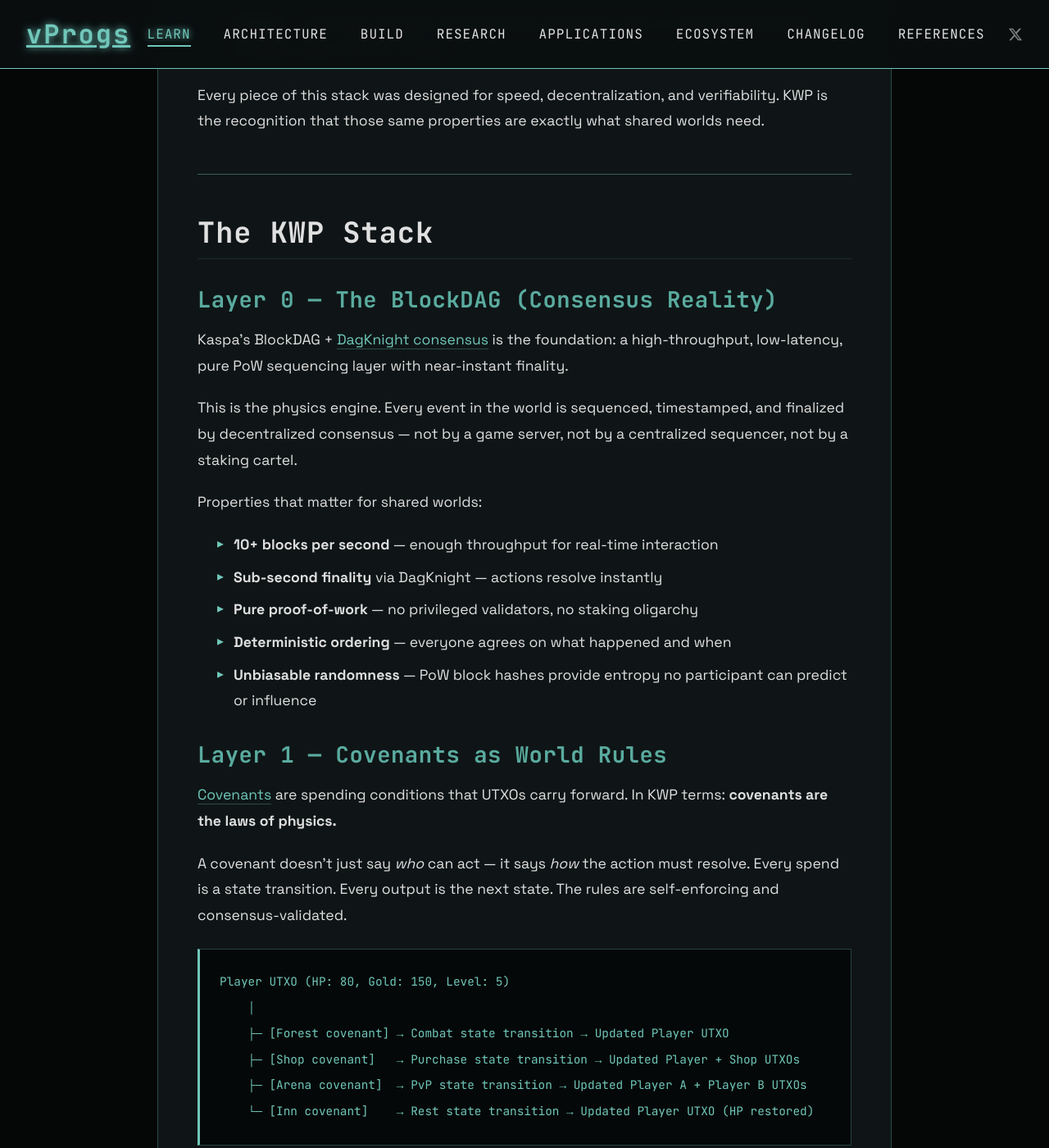
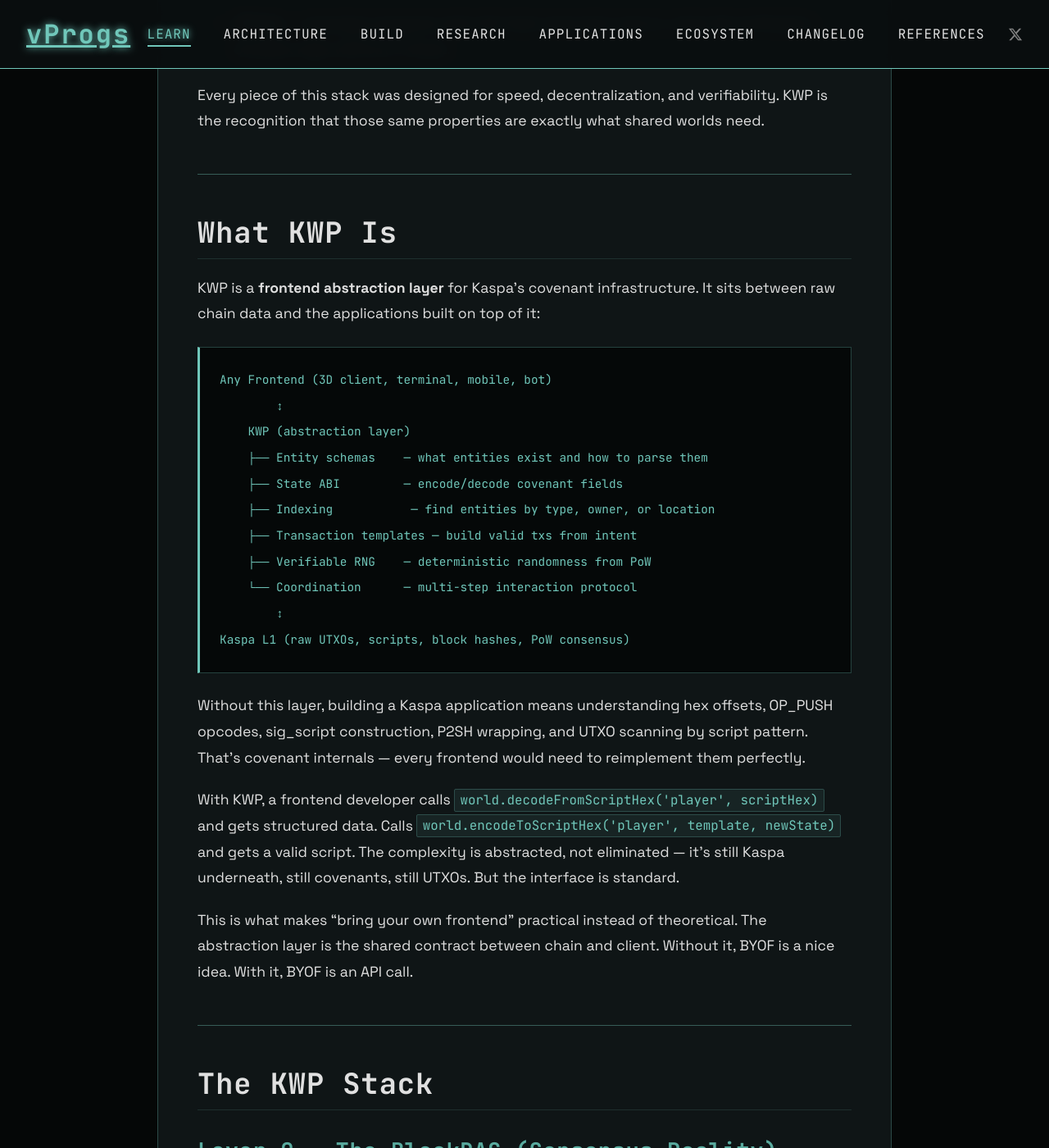
Before and after one commit to creative-inference/vprogs.xyz, a Jekyll site: the page built from learn/kaspa-world-protocol.md, in a window 1280 px wide and 1400 px high, scrolled down 1312 px. Shown: the whole window at 82% size. Built offline with Jekyll 4.4.1, drawn with Linux system fonts in a browser that asks for light colours.

Commit message:
Add 'What KWP Is' section — frontend abstraction layer framing
Explains KWP as the abstraction layer between raw chain data and
frontends. Shows the stack diagram, explains what it abstracts
(hex offsets, sig_scripts, UTXO scanning) and what it exposes
(structured decode/encode, entity discovery, tx templates).

Co-Authored-By: Claude Opus 4.6 (1M context) <noreply@anthropic.com>

````diff
--- a/learn/kaspa-world-protocol.md
+++ b/learn/kaspa-world-protocol.md
@@ -26,6 +26,32 @@ Kaspa isn't just another L1. Its architecture was built for exactly this problem
 - **vProgs** — sovereign programs with off-chain execution and on-chain ZK verification. Complex logic without L1 bloat.
 
 Every piece of this stack was designed for speed, decentralization, and verifiability. KWP is the recognition that those same properties are exactly what shared worlds need.
+
+---
+
+## What KWP Is
+
+KWP is a **frontend abstraction layer** for Kaspa's covenant infrastructure. It sits between raw chain data and the applications built on top of it:
+
+```
+Any Frontend (3D client, terminal, mobile, bot)
+        ↕
+    KWP (abstraction layer)
+    ├── Entity schemas    — what entities exist and how to parse them
+    ├── State ABI         — encode/decode covenant fields
+    ├── Indexing           — find entities by type, owner, or location
+    ├── Transaction templates — build valid txs from intent
+    ├── Verifiable RNG    — deterministic randomness from PoW
+    └── Coordination      — multi-step interaction protocol
+        ↕
+Kaspa L1 (raw UTXOs, scripts, block hashes, PoW consensus)
+```
+
+Without this layer, building a Kaspa application means understanding hex offsets, OP_PUSH opcodes, sig_script construction, P2SH wrapping, and UTXO scanning by script pattern. That's covenant internals — every frontend would need to reimplement them perfectly.
+
+With KWP, a frontend developer calls `world.decodeFromScriptHex('player', scriptHex)` and gets structured data. Calls `world.encodeToScriptHex('player', template, newState)` and gets a valid script. The complexity is abstracted, not eliminated — it's still Kaspa underneath, still covenants, still UTXOs. But the interface is standard.
+
+This is what makes "bring your own frontend" practical instead of theoretical. The abstraction layer is the shared contract between chain and client. Without it, BYOF is a nice idea. With it, BYOF is an API call.
 
 ---
 
````
